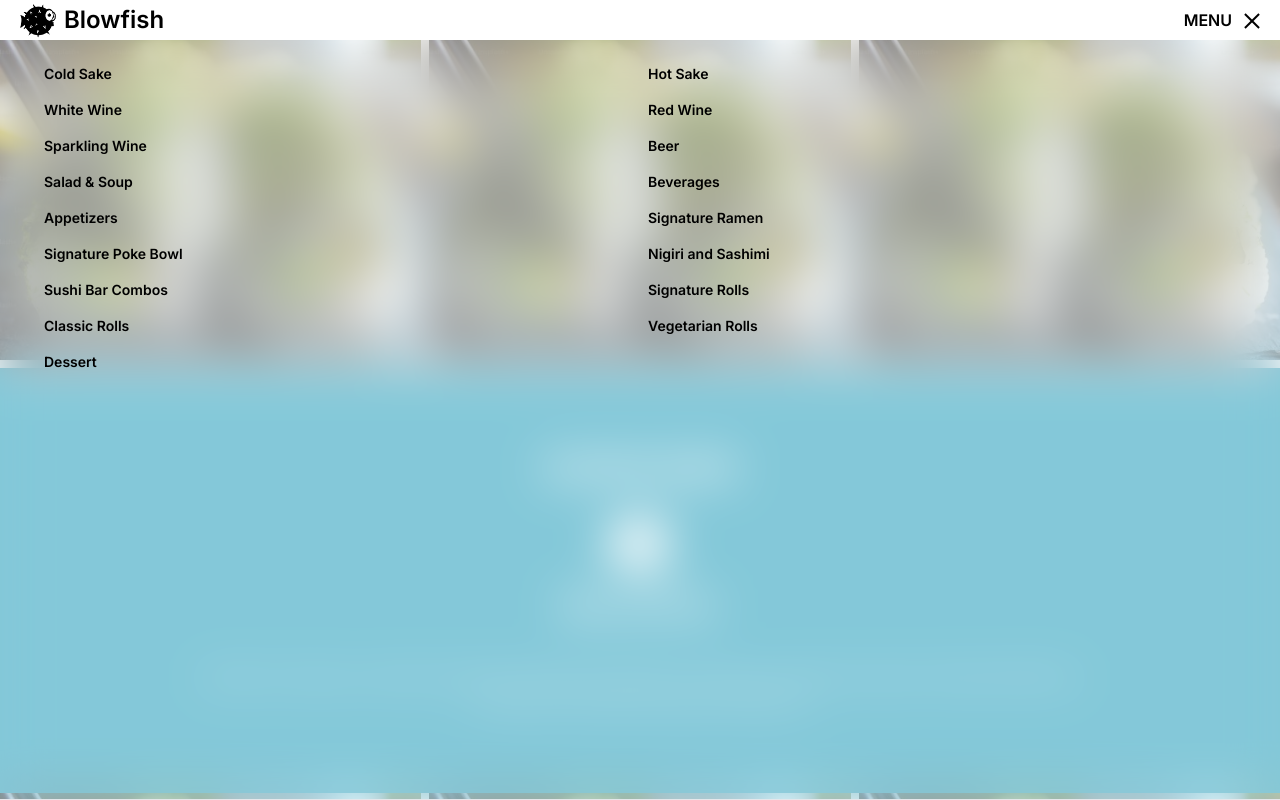
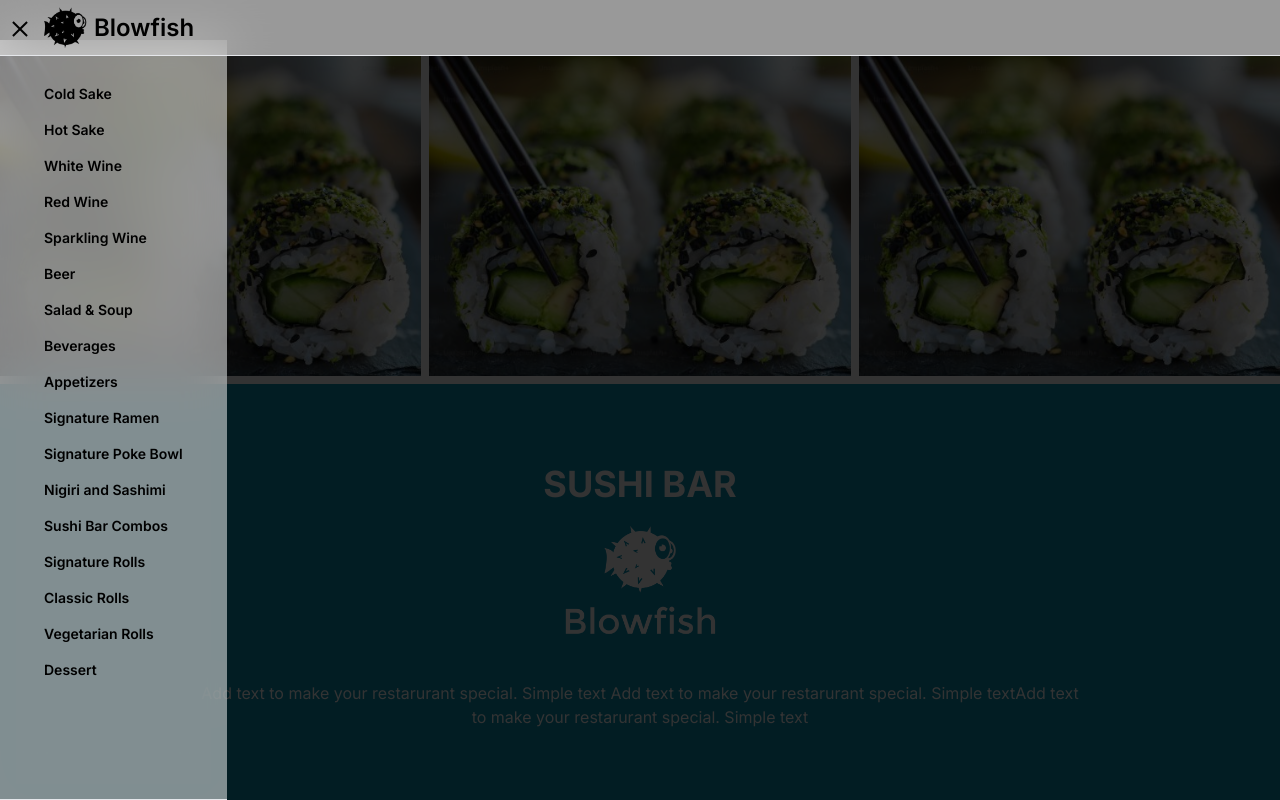
Before and after one commit to wjaqbo/wjaqbo.github.io, a Next.js app: page / in a window 1280 px wide. Both pictures are taken after a click on the button "Open main menu". Shown: the top 800 px of the page. Built offline with nearby package versions, Linux system fonts and the light colour scheme.

Commit message:
Add framer motion, animate navigation

```diff
--- a/package.json
+++ b/package.json
@@ -11,6 +11,7 @@
   },
   "dependencies": {
     "aos": "^2.3.4",
+    "framer-motion": "^11.0.5",
     "next": "14.0.4",
     "react": "^18",
     "react-dom": "^18"
--- a/src/app/layout.tsx
+++ b/src/app/layout.tsx
@@ -17,7 +17,7 @@ export default function RootLayout({
   children: React.ReactNode;
 }) {
   return (
-    <html lang="en" className="dark">
+    <html lang="en">
       <body className={`${inter.className} flex min-h-screen flex-col`}>
         <AnimationProvider>
           <NavContextProvider>
--- /dev/null
+++ b/src/components/Backdrop.tsx
@@ -0,0 +1,24 @@
+"use client";
+
+import React from "react";
+import { motion } from "framer-motion";
+
+export default function Backdrop({
+  children,
+  onClick,
+}: {
+  children: React.ReactNode;
+  onClick: () => void;
+}) {
+  return (
+    <motion.div
+      className="fixed left-0 top-0 z-10 h-full w-full bg-black bg-opacity-80"
+      onClick={onClick}
+      initial={{ opacity: 0 }}
+      animate={{ opacity: 1 }}
+      exit={{ opacity: 0 }}
+    >
+      {children}
+    </motion.div>
+  );
+}
--- a/src/components/Header.tsx
+++ b/src/components/Header.tsx
@@ -1,24 +1,26 @@
+"use client";
 import Image from "next/image";
 import Link from "next/link";
 import React from "react";
 import Hamburger from "./Hamburger";
+import { motion } from "framer-motion";
 
 export default function Header() {
   return (
-    <header className="sticky top-0 z-20 flex h-10 items-center justify-between overflow-hidden bg-white bg-opacity-50 px-2 backdrop-blur-xl">
-      <Link href="/">
-        <Image
-          data-aos="fade-right"
-          className="absolute left-[-12px] top-[-7px]"
-          src="/images/logo.png"
-          width={100}
-          height={100}
-          alt="Blowfish"
-        />
-        <h1 className="pl-14 text-2xl font-semibold">Blowfish</h1>
+    <header className="sticky top-0 z-20 flex h-14 items-center overflow-hidden border-b bg-white bg-opacity-50 backdrop-blur-xl">
+      <Hamburger />
+      <Link href="/" className="flex items-center">
+        <motion.div whileHover={{ scale: 1.1 }} whileTap={{ scale: 0.9 }}>
+          <Image
+            // className="absolute"
+            src="/images/logo-small.png"
+            width={50}
+            height={50}
+            alt="Blowfish"
+          />
+        </motion.div>
+        <h1 className="ml-1 text-2xl font-semibold">Blowfish</h1>
       </Link>
-      <div className="ml-auto font-semibold">MENU</div>
-      <Hamburger />
     </header>
   );
 }
--- a/src/components/Menu.tsx
+++ b/src/components/Menu.tsx
@@ -11,18 +11,13 @@ export default function Menu() {
           <li key={category.categoryId}>
             <h3
               id={category.categoryId.toString()}
-              data-aos={"fade-right"}
               className="m-4 text-center text-lg font-semibold uppercase dark:text-white"
             >
               {category.title}
             </h3>
             <ul className="grid gap-6 md:grid-cols-2 lg:px-8 xl:grid-cols-3">
               {category.listItems.map((item) => (
-                <li
-                  data-aos={"fade-up"}
-                  className="m-4 flex justify-between gap-1"
-                  key={item.name}
-                >
+                <li className="m-4 flex justify-between gap-1" key={item.name}>
                   <div>
                     <p className="font-bold">{item.name}</p>
                     <p className="text-sm leading-6">{item.desc}</p>
--- a/src/components/Navigation.tsx
+++ b/src/components/Navigation.tsx
@@ -2,30 +2,63 @@
 
 import React, { useContext } from "react";
 import Link from "next/link";
+import { motion, AnimatePresence } from "framer-motion";
 
 import menu from "@/data/menu-blowfish.json";
 import { NavContext } from "./NavContextProvider";
+import Backdrop from "./Backdrop";
 
 export default function Navigation() {
   let { isOpen, setIsOpen } = useContext(NavContext);
+
+  const handleClose = () => {
+    setIsOpen(false);
+  };
+  const slideIn = {
+    hidden: {
+      x: "-100%",
+    },
+    visible: {
+      x: "0",
+
+      transition: {
+        duration: 0.01,
+        type: "spring",
+        damping: 25,
+        stiffness: 500,
+      },
+    },
+    exit: {
+      x: "-100%",
+    },
+  };
   const caterogies = menu.map((category) => (
     <Link
       key={category.categoryId}
       href={`/#${category.categoryId}`}
-      onClick={() => setIsOpen(false)}
+      onClick={handleClose}
       className="p-1 text-sm outline-none transition-all duration-100 hover:text-green-200 focus:text-green-300 active:text-green-300"
     >
       {category.title}
     </Link>
   ));
   return (
-    <section
-      className={`${
-        isOpen ? "translate-y-0" : "-translate-y-[100%]"
-      } fixed bottom-0 right-0 top-10 z-10 w-full border-b bg-white bg-opacity-50 py-5 font-semibold backdrop-blur-xl transition-transform`}
-    >
-      {/* <h2 className="text-4xl font-bold text-white">MENU</h2> */}
-      <nav className="grid grid-cols-2 gap-2 px-10">{caterogies}</nav>
-    </section>
+    <AnimatePresence initial={false}>
+      {isOpen && (
+        <Backdrop onClick={handleClose}>
+          <motion.section
+            onClick={(e) => e.stopPropagation()}
+            variants={slideIn}
+            initial="hidden"
+            animate="visible"
+            exit="exit"
+            className={`fixed bottom-0 left-0 top-10 overflow-y-auto border-b bg-white bg-opacity-50 py-10 font-semibold backdrop-blur-xl transition-transform`}
+          >
+            {/* <h2 className="text-4xl font-bold text-white">MENU</h2> */}
+            <nav className="grid gap-2 px-10">{caterogies}</nav>
+          </motion.section>
+        </Backdrop>
+      )}
+    </AnimatePresence>
   );
 }
--- a/src/components/Slider.tsx
+++ b/src/components/Slider.tsx
@@ -1,11 +1,15 @@
+"use client";
+
 import React from "react";
 import Image from "next/image";
+import { motion } from "framer-motion";
 
 export default function Slider() {
   return (
-    <section
+    <motion.section
       className="mb-2 flex h-[40vh] justify-between gap-2 overflow-hidden"
-      data-aos="fade-in"
+      initial={{ opacity: 0 }}
+      whileInView={{ opacity: 1 }}
     >
       <div className="relative w-2/6">
         <Image
@@ -34,6 +38,6 @@ export default function Slider() {
           loading="lazy"
         />
       </div>
-    </section>
+    </motion.section>
   );
 }
```
Also changed, not shown: public/images/logo-small.png (added), 1 other file (tests, documents, lock files or other folders).
